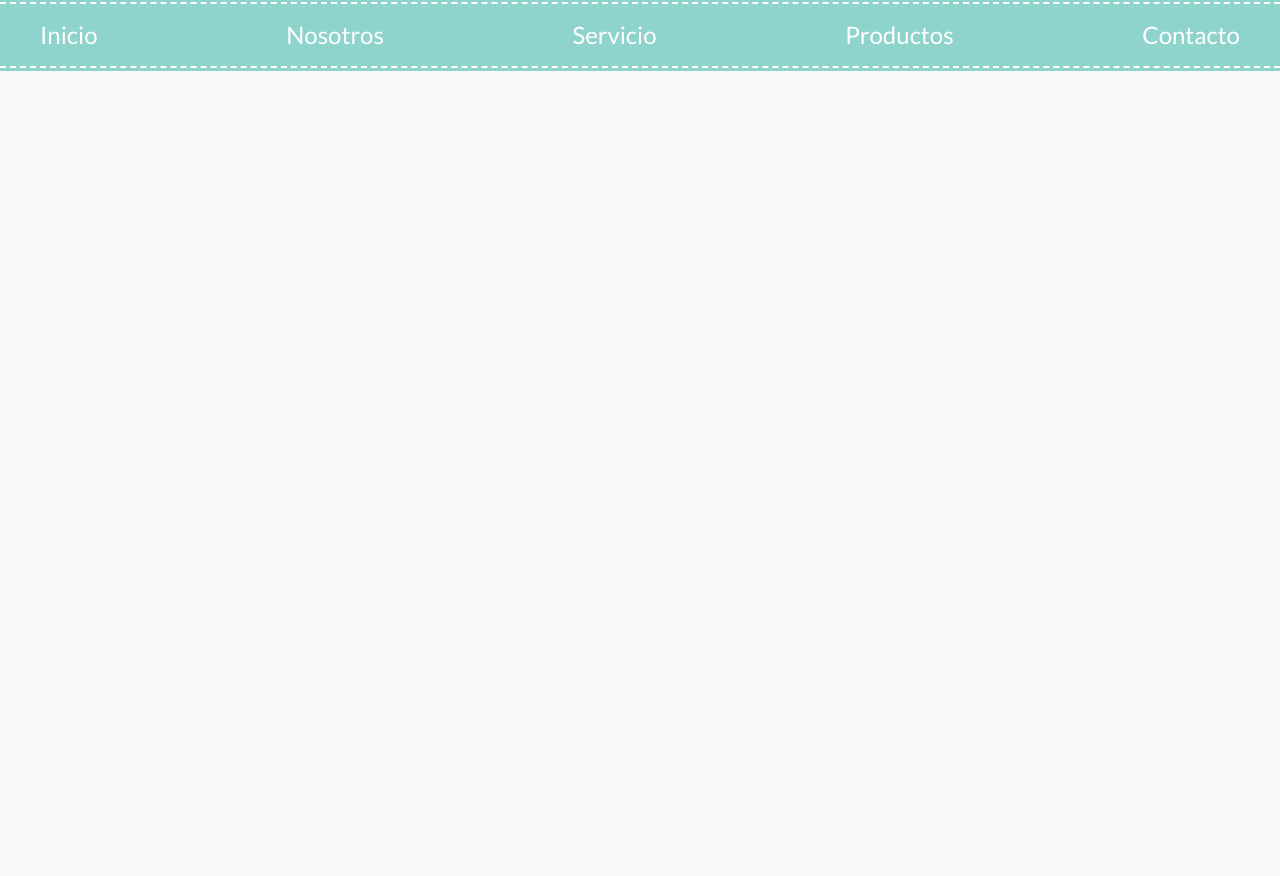
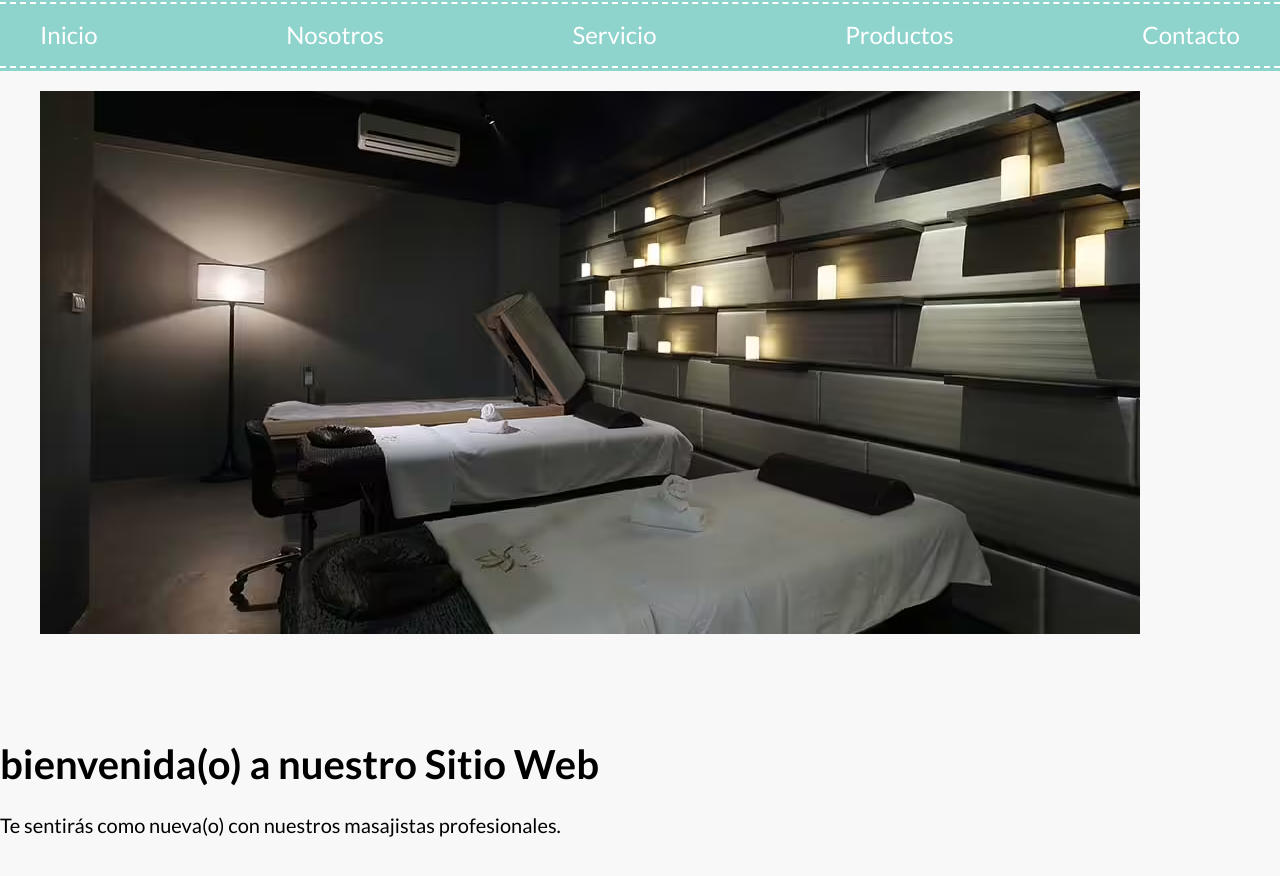
Before and after one commit to LuisMarioSolano/carolina-spa, a website: page index.html in a window 1280 px wide. Shown: the part 300-1176 px from the top of the page. Before the commit the page ends 800 px from the top, so only its background shows below. Drawn offline with Linux system fonts and the light colour scheme; a web font is replaced by a local one.

Commit message:
Update index.html: add elements for .bienvenida

```diff
--- a/index.html
+++ b/index.html
@@ -53,5 +53,21 @@
         </nav>
       </div>
     </div>
+
+    <section class="slider">
+        <ul class="slider__contenedor">
+            <li class="slider__slide">
+                <picture>
+                    <source srcset="build/img/slide_01.avif" type="image/avif">
+                    <source srcset="build/img/slide_01.webp" type="image/webp">
+                    <img loading="lazy" src="build/img/slide_01.jpg" alt="imagen slide">
+                </picture>
+            </li>
+        </ul>
+    </section>
+    <section class="bienvenida seccion">
+        <h1 class="bienvenida__heading">bienvenida(o) a nuestro <span>Sitio Web</span></h1>
+        <p class="bienvenida__texto">Te sentirás como nueva(o) con nuestros masajistas profesionales.</p>
+    </section>
   </body>
 </html>
```
Also changed, not shown: src/scss/ui/social/_social.scss (+4 -3 lines), 1 other file.
